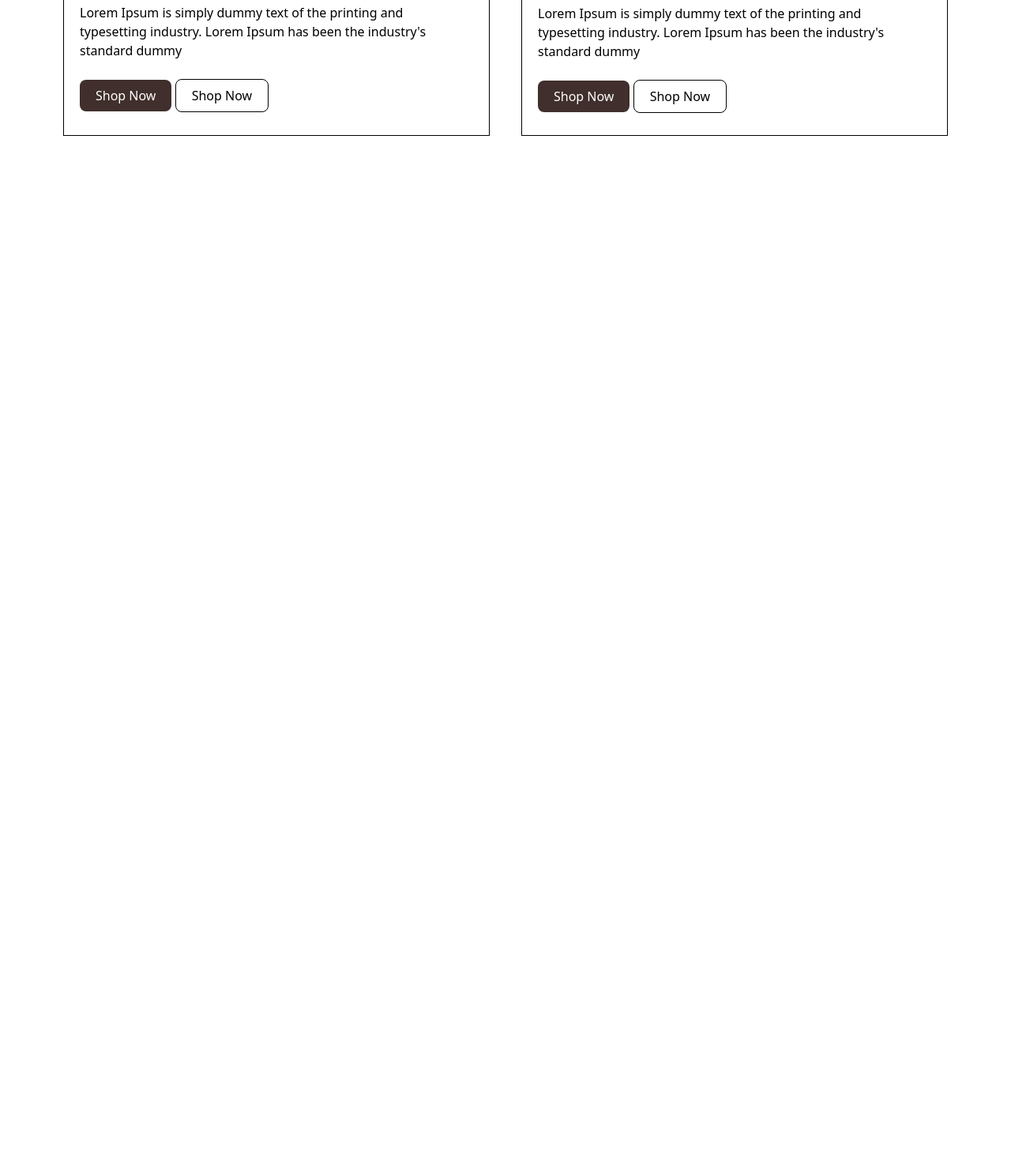
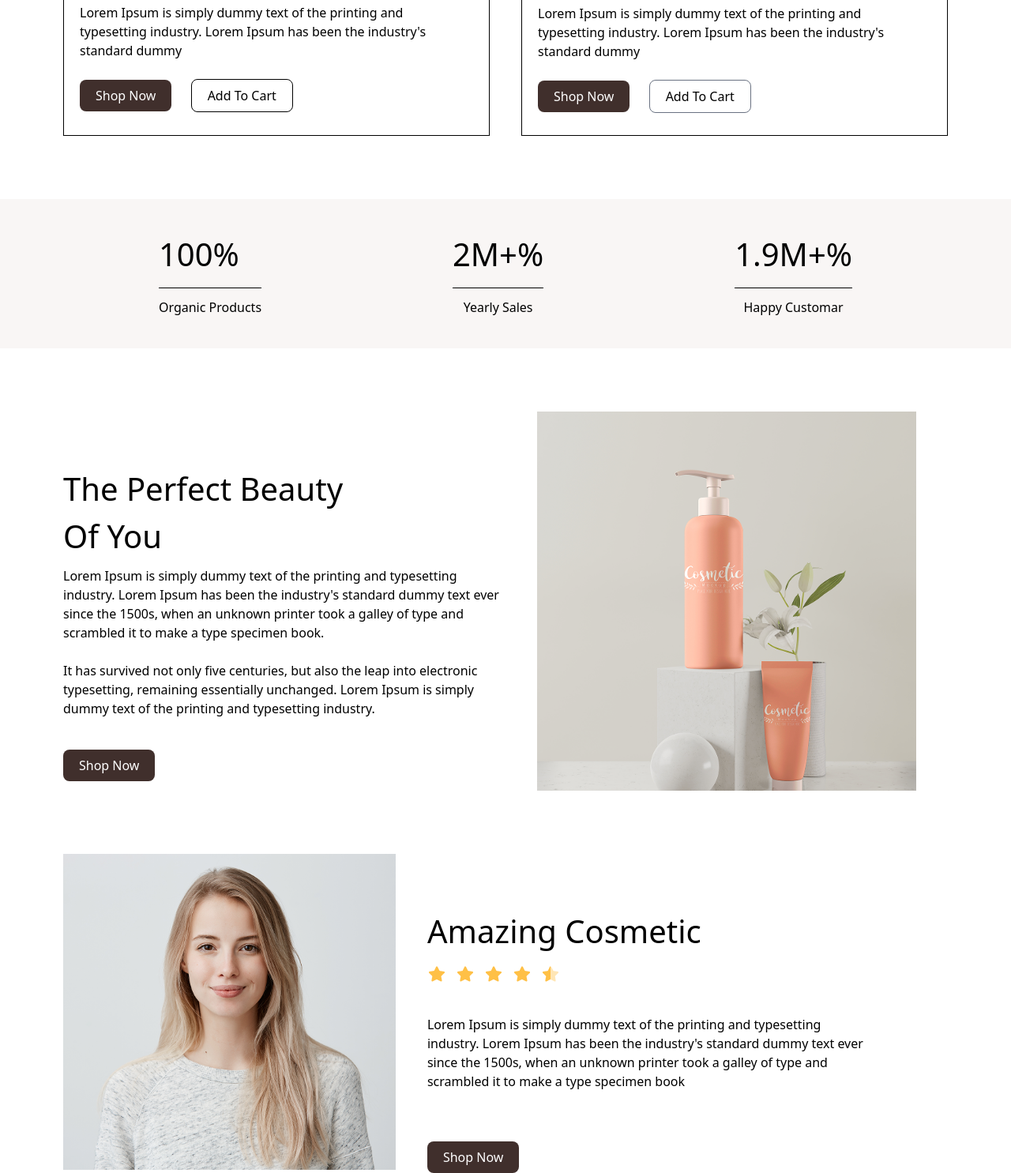
Before and after one commit to muhammadzoirov40-crypto/taivind, a website: page index.html in a window 1280 px wide. Shown: the part 1391-2876 px from the top of the page at 79% size. Before the commit the page ends 1563 px from the top, so only its background shows below. Drawn offline with Linux system fonts and the light colour scheme.

Commit message:
cektoin-4 Amazing Cosmetic

```diff
--- a/index.html
+++ b/index.html
@@ -63,10 +63,11 @@
                         has
                         been the industry's standard dummy</p>
                     <div class=" mt-6 mb-2">
-                        <button class="bg-[#402F2C] text-white py-2 px-5 rounded-lg ">Shop Now</button>
+                        <button class="bg-[#402F2C] text-white py-2 px-5 rounded-lg mr-5">Shop Now</button>
                         <button
-                            class="bg-[#402f2c00] text-black py-2 px-5 rounded-lg border-1  border-solid border-black">Shop
-                            Now</button>
+                            class="bg-[#402f2c00] text-black py-2 px-5 rounded-lg border-1  border-solid border-black">Add
+                            To Cart
+                        </button>
                     </div>
                 </div>
 
@@ -82,17 +83,64 @@
                             has
                             been the industry's standard dummy</p>
                         <div class=" mt-6 mb-2">
-                            <button class="bg-[#402F2C] text-white py-2 px-5 rounded-lg ">Shop Now</button>
+                            <button class="bg-[#402F2C] text-white py-2 px-5 rounded-lg mr-5">Shop Now</button>
                             <button
-                                class="bg-[#402f2c00] text-black py-2 px-5 rounded-lg border-1  border-solid border-black">Shop
-                                Now</button>
+                                class="bg-[#402f2c00] text-black py-2 px-5 rounded-lg border-1  border-solid border-gray-500">Add
+                                To Cart</button>
                         </div>
                     </div>
-
                 </div>
-
             </div>
         </div>
+    </div>
+    <div class="flex px-20 justify-around mt-20 bg-[#F9F6F5] py-10">
+        <div class="">
+            <h1 class="text-[40px]">100%</h1>
+            <hr class="my-3">
+            </hr>
+            <p class="text-center">Organic Products</p>
+        </div>
+        <div class="">
+            <h1 class="text-[40px]">2M+%</h1>
+            <hr class="my-3">
+            </hr>
+            <p class="text-center"> Yearly Sales</p>
+        </div>
+        <div class="">
+            <h1 class="text-[40px]">1.9M+%</h1>
+            <hr class="my-3">
+            </hr>
+            <p class="text-center"> Happy Customar</p>
+        </div>
+    </div>
+    <div class="flex px-20 mt-20 gap-10">
+        <div class=" w-[50%] mt-15">
+            <h1 class="text-[40px] my-2">The Perfect Beauty <br> Of You</h1>
+            <p class="">Lorem Ipsum is simply dummy text of the printing and typesetting industry. Lorem Ipsum has been
+                the industry's standard dummy text ever since the 1500s, when an unknown printer took a galley of type
+                and scrambled it to make a type specimen book.</p> <br>
+            <p class="">It has survived not only five centuries, but also the leap into electronic typesetting,
+                remaining essentially unchanged. Lorem Ipsum is simply dummy text of the printing and typesetting
+                industry.</p>
+            <button class="bg-[#402F2C] text-white py-2 px-5 rounded-lg mr-5 mt-10 ">Shop Now</button>
+
+        </div>
+        <div class=""><img src="./src/img/Rectangle 8.png" alt="" class=" w-[100%] h-120"></div>
+    </div>
+    <div class="flex px-20 mt-20 gap-10">
+        <div class=""><img src="./src/img/pretty-smiling-joyfully-female-with-fair-hair-dressed-casually-looking-with-satisfaction (1) 1.png" alt=""
+            class=" w-[100%] h-100"></div>
+        <div class=" w-[50%] mt-15">
+            <h1 class="text-[40px] my-2">Amazing Cosmetic</h1>
+            <img src="./src/img/Group 5117.png" alt="" class="my-3">
+            <p class="mb-5 mt-10">Lorem Ipsum is simply dummy text of the printing and typesetting industry. Lorem Ipsum has been the industry's standard dummy text ever since the 1500s, when an unknown printer took a galley of type and scrambled it to make a type specimen book</p> <br>
+
+            <button class="bg-[#402F2C] text-white py-2 px-5 rounded-lg mr-5 mt-5">Shop Now</button>
+
+        </div>
+    </div>
+
+
 </body>
 
 </html>
```
Also changed, not shown: src/img/Group 5117.png (added), src/img/Rectangle 8.png (added), src/img/pretty-smiling-joyfully-female-with-fair-hair-dressed-casually-looking-with-satisfaction (1) 1.png (added), src/output.css.
